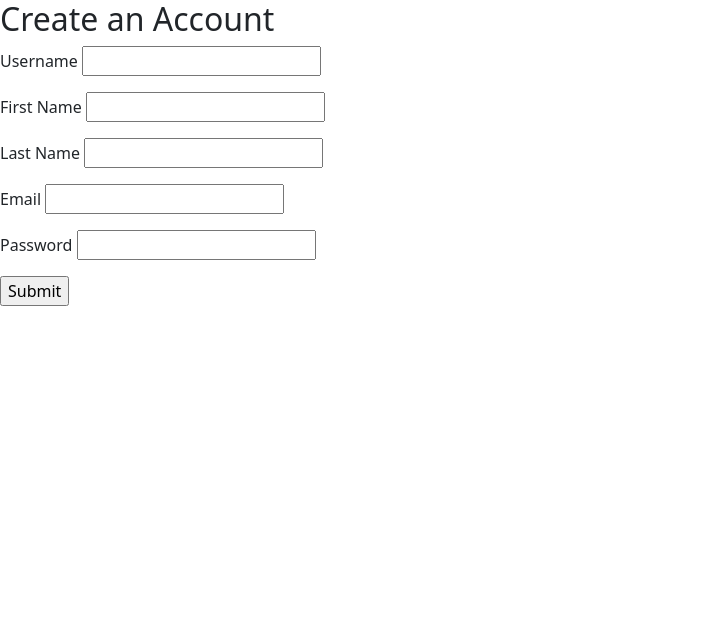
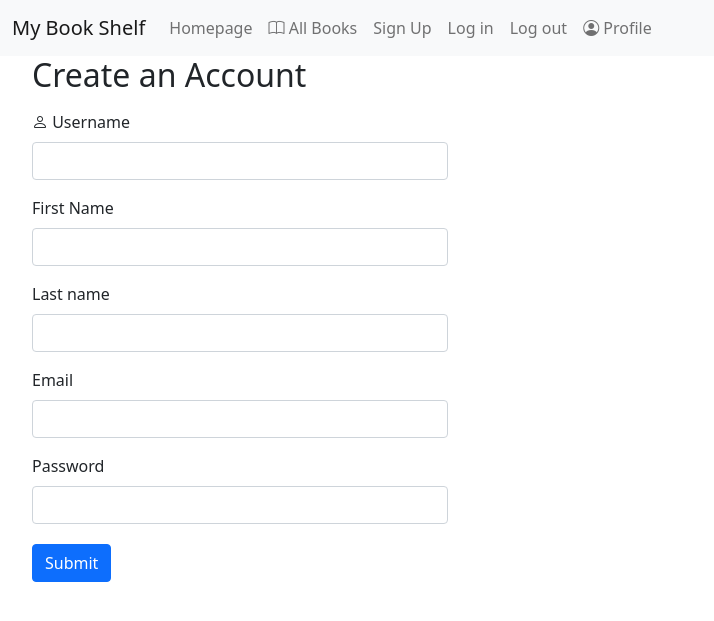
Before and after one commit to elizabeteroschel/Project, a Flask app: page /signup_form in a window 1280 px wide. Shown: the top 621 px of the page, without its empty margins (0-714 px from the left). Run offline with Flask 2, Linux system fonts and the light colour scheme.

Commit message:
bootstrap

```diff
--- a/crud.py
+++ b/crud.py
@@ -106,7 +106,10 @@ def search_books(title_keywords):
     return books
 
 
+def all_users():
+     """Show all users."""
 
+     return User.query.all()
 
 
 
--- /dev/null
+++ b/static/css/homepage.css
@@ -0,0 +1,15 @@
+
+h1 {
+  font-weight: bold;
+  margin: 0;
+  text-align: center;
+  margin: 20px 0 30px;
+}
+
+p {
+  font-size: 14px;
+  font-weight: 100;
+  line-height: 20px;
+  letter-spacing: 0.5px;
+  margin: 20px 0 30px;
+}
--- a/templates/base.html
+++ b/templates/base.html
@@ -1,6 +1,9 @@
 <!doctype html>
 <html>
   <head>
+    <style>
+      @import url('https://fonts.googleapis.com/css2?family=Cormorant+Garamond:wght@600&display=swap');
+      </style>
     <meta charset="utf-8">
     <meta name="viewport" content="width=device-width">
     <title>
@@ -8,14 +11,49 @@
     </title>
     <meta name="viewport" content="width=device-width, initial-scale=1">
     {% block head %}{% endblock %}
-    <link href="https://cdn.jsdelivr.net/npm/bootstrap@5.0.1/dist/css/bootstrap.min.css"
-     rel="stylesheet" integrity="sha384-+0n0xVW2eSR5OomGNYDnhzAbDsOXxcvSN1TPprVMTNDbiYZCxYbOOl7+AMvyTG2x"
-     crossorigin="anonymous">
+    <!-- Boostrap Icons -->
+    <link rel="stylesheet" href="https://cdn.jsdelivr.net/npm/bootstrap-icons@1.5.0/font/bootstrap-icons.css">
+    <!-- Bootstrap CSS -->
+    <link href="https://cdn.jsdelivr.net/npm/bootstrap@5.1.0/dist/css/bootstrap.min.css" rel="stylesheet"
+    integrity="sha384-KyZXEAg3QhqLMpG8r+8fhAXLRk2vvoC2f3B09zVXn8CA5QIVfZOJ3BCsw2P0p/We" crossorigin="anonymous">
+    <!-- Our custom styles -->
+    <link rel="stylesheet" href="/static/css/homepage.css">
 
 
     </head>
 
   <body>
+
+    <nav class="navbar navbar-expand-lg navbar-light bg-light">
+      <div class="container-fluid">
+        <a class="navbar-brand" href="#">My Book Shelf</a>
+        <button class="navbar-toggler" type="button" data-bs-toggle="collapse" data-bs-target="#navbarNav" aria-controls="navbarNav" aria-expanded="false" aria-label="Toggle navigation">
+          <span class="navbar-toggler-icon"></span>
+        </button>
+        <div class="collapse navbar-collapse" id="navbarNav">
+          <ul class="navbar-nav">
+            <li class="nav-item">
+              <a class="nav-link" href="/">Homepage</a>
+            </li>
+            <li class="nav-item">
+              <a class="nav-link" href="/books"><i class="bi bi-book"> </i>All Books</a>
+            </li>
+            <li class="nav-item">
+              <a class="nav-link" href='/signup_form'>Sign Up</a>
+            </li>
+            <li class="nav-item">
+              <a class="nav-link" href="/login_form">Log in</a>
+            </li>
+            <li class="nav-item">
+              <a class="nav-link" href="/logout">Log out</a>
+            </li>
+            <li class="nav-item">
+              <a class="nav-link" href="/detail"><i class="bi bi-person-circle"> </i>Profile</a>
+            </li>
+          </ul>
+        </div>
+      </div>
+    </nav>
 
     {% for msg in get_flashed_messages() %}
       <p class="flash-msg">
@@ -27,8 +65,9 @@
 
     {% block after_body %}{% endblock %}
 
-
-    <link href="https://cdn.jsdelivr.net/npm/bootstrap@5.0.2/dist/css/bootstrap.min.css" rel="stylesheet" integrity="sha384-EVSTQN3/azprG1Anm3QDgpJLIm9Nao0Yz1ztcQTwFspd3yD65VohhpuuCOmLASjC" crossorigin="anonymous">
+    <!-- Bootstrap JavaScript with Popper (a Bootstrap dependency for popovers) -->
+    <script src="https://cdn.jsdelivr.net/npm/bootstrap@5.1.0/dist/js/bootstrap.bundle.min.js"
+    integrity="sha384-U1DAWAznBHeqEIlVSCgzq+c9gqGAJn5c/t99JyeKa9xxaYpSvHU5awsuZVVFIhvj" crossorigin="anonymous"></script>
 
   </body>
 </html>
--- a/templates/book_detail.html
+++ b/templates/book_detail.html
@@ -18,7 +18,7 @@
 <!-- create a form to favorite book and them creat the action the route in server and  -->
 <h2>Save in your favorites</h2>
     <form action="/add_favorite" method="POST">
-        <p>Save in your favorites</p>
+        <p><i class="bi bi-bookmark-heart"> </i>Save in your favorites</p>
         <input name="book_id" value={{ book.book_id }} hidden>
         <input type="submit">
   </form>
--- a/templates/create_a.html
+++ b/templates/create_a.html
@@ -1,7 +1,7 @@
 {% extends 'base.html' %}
 
 {% block body %}
-<h2>Create an Account</h2>
+<!-- <h2>Create an Account</h2>
   <form action="/users" method="POST">
 
     <p>
@@ -22,6 +22,47 @@
     <p>
       <input type="submit">
     </p>
+  </form> -->
+  <ul>
+  <h2>Create an Account</h2>
+  <form action="/users" method="POST">
+  </ul>
+    <ul>
+    <form class="row g-3">
+    <div class="col-md-4">
+      <i class="bi bi-person"></i>
+      <label for="inputEmail4" class="form-label">Username</label>
+      <input type="text" class="form-control" id="inputEmail4" name="username">
+    </div>
+  </ul>
+  <ul>
+    <div class="col-md-4">
+      <label for="inputEmail4" class="form-label">First Name</label>
+      <input type="text" class="form-control" id="inputEmail4" name="first_name">
+    </div>
+  </ul>
+  <ul>
+    <div class="col-md-4">
+      <label for="inputEmail4" class="form-label">Last name</label>
+      <input type="text" class="form-control" id="inputEmail4" name="last_name">
+    </div>
+  </ul>
+  <ul>
+    <div class="col-md-4">
+      <label for="inputEmail4" class="form-label">Email</label>
+      <input type="email" class="form-control" id="inputEmail4" name="email">
+    </div>
+  </ul>
+  <ul>
+    <div class="col-md-4">
+      <label for="inputPassword4" class="form-label">Password</label>
+      <input type="password" class="form-control" id="inputPassword4" name="password">
+    </div>
+  </ul>
+  <ul>
+    <p>
+    <button type="submit" class="btn btn-primary">Submit</button>
+  </p>
+</ul>
   </form>
-
   {% endblock %}
```
Also changed, not shown: server.py (+0 -23 lines), templates/homepage.html (+2 -8 lines), templates/login.html (+22 -12 lines), templates/user_detail.html (+17 -5 lines), static/img/book.png (renamed from img/book.png).
